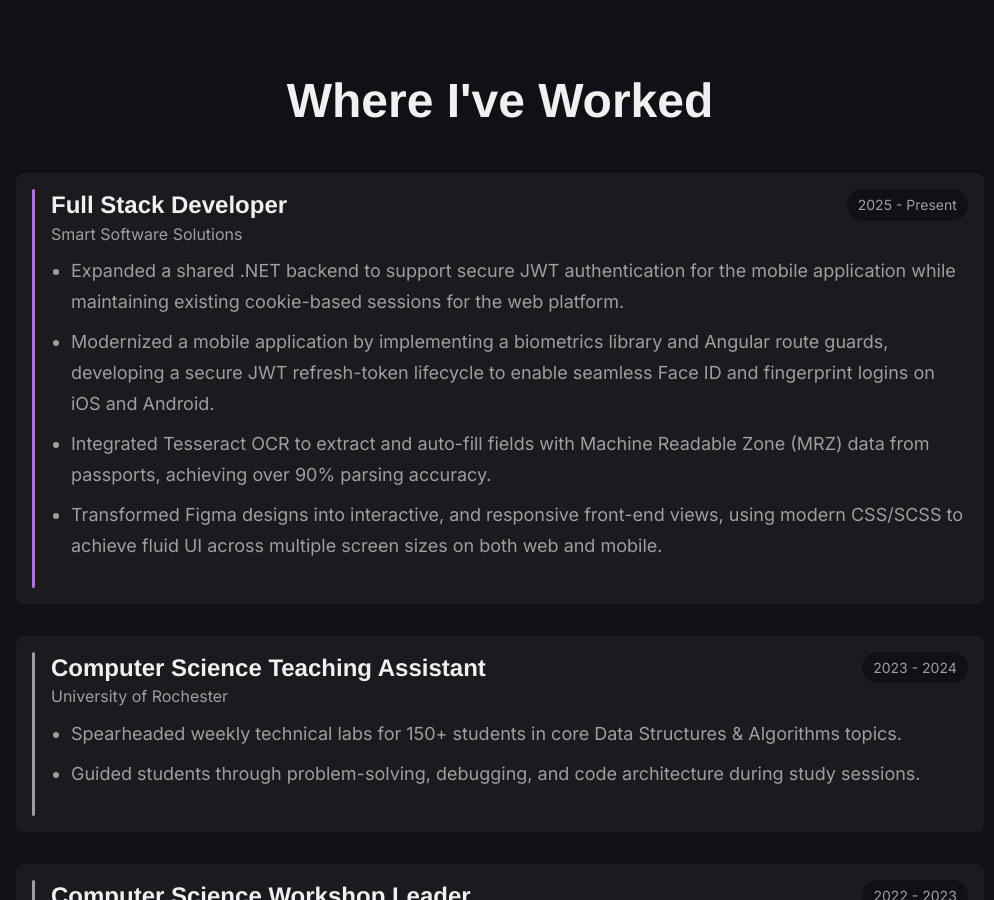
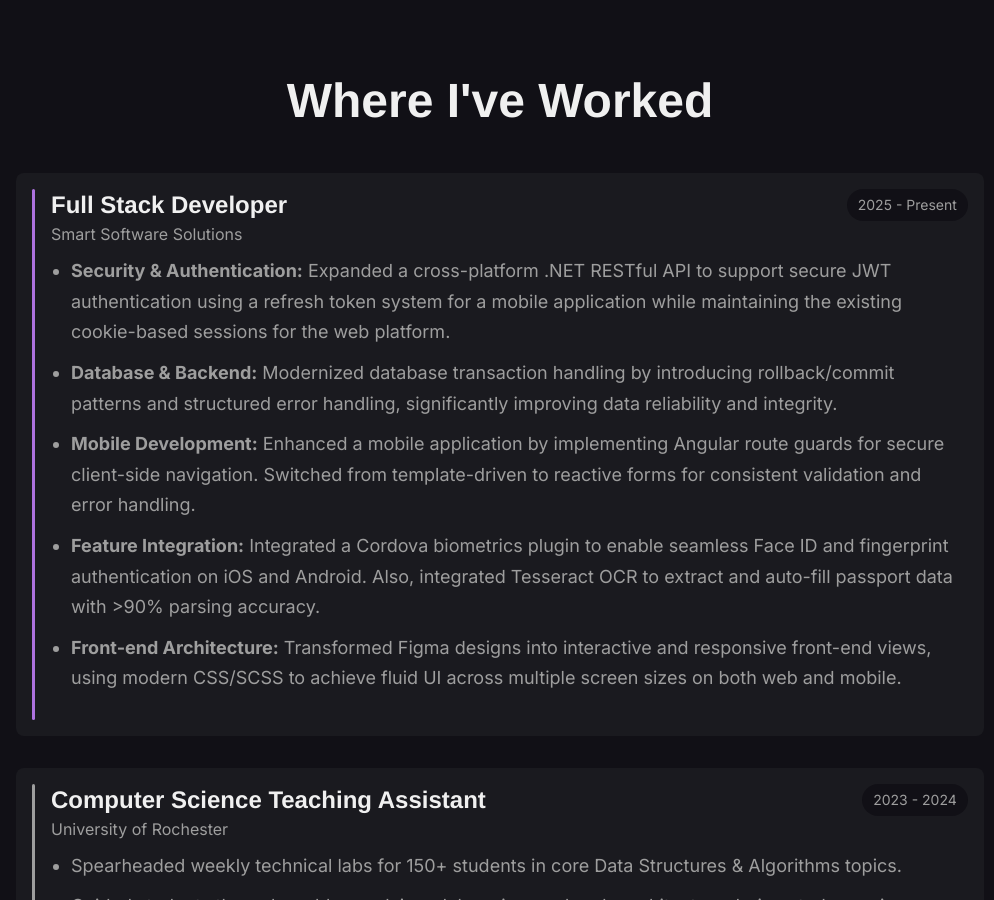
Before and after one commit to YAGOTAGO/yagotago.github.io, a Jekyll site: the page built from index.html, in a window 1280 px wide and 900 px high, scrolled down 1094 px. Shown: the whole window, without its empty margins (140-1134 px from the left). Built offline with Jekyll 4.4.1, drawn with Linux system fonts in a browser that asks for light colours; nearby versions of some CDN libraries; some web fonts are replaced; the list of posts is cut into pages by our own code.

Commit message:
Update to job description

```diff
--- a/_data/experience.yml
+++ b/_data/experience.yml
@@ -6,13 +6,20 @@ role:
     date: 2025 - Present
     description:
       - bullet: |
-          Expanded a shared .NET backend to support secure JWT authentication for the mobile application while maintaining existing cookie-based sessions for the web platform.
+          <b>Security & Authentication:</b>
+          Expanded a cross-platform .NET RESTful API to support secure JWT authentication using a refresh token system for a mobile application while maintaining the existing cookie-based sessions for the web platform.
       - bullet: |
-          Modernized a mobile application by implementing a biometrics library and Angular route guards, developing a secure JWT refresh-token lifecycle to enable seamless Face ID and fingerprint logins on iOS and Android.
+          <b>Database & Backend:</b>
+          Modernized database transaction handling by introducing rollback/commit patterns and structured error handling, significantly improving data reliability and integrity.
       - bullet: |
-          Integrated Tesseract OCR to extract and auto-fill fields with Machine Readable Zone (MRZ) data from passports, achieving over 90% parsing accuracy.
+          <b>Mobile Development:</b>
+          Enhanced a mobile application by implementing Angular route guards for secure client-side navigation. Switched from template-driven to reactive forms for consistent validation and error handling.
       - bullet: |
-          Transformed Figma designs into interactive, and responsive front-end views, using modern CSS/SCSS to achieve fluid UI across multiple screen sizes on both web and mobile.
+          <b>Feature Integration:</b>
+          Integrated a Cordova biometrics plugin to enable seamless Face ID and fingerprint authentication on iOS and Android. Also, integrated Tesseract OCR to extract and auto-fill passport data with >90% parsing accuracy.
+      - bullet: |
+          <b>Front-end Architecture:</b>
+          Transformed Figma designs into interactive and responsive front-end views, using modern CSS/SCSS to achieve fluid UI across multiple screen sizes on both web and mobile.
 
   - title: Computer Science Teaching Assistant
     company: University of Rochester
--- a/_includes/section-experience.html
+++ b/_includes/section-experience.html
@@ -45,5 +45,4 @@
     <a href="/Tiago-Resume.pdf" class="button button--primary section-button" rel="noopener noreferrer" target="_blank">View Resume</a>
   </div>
 </section>
-
 <!-- End Experience Section -->
```
